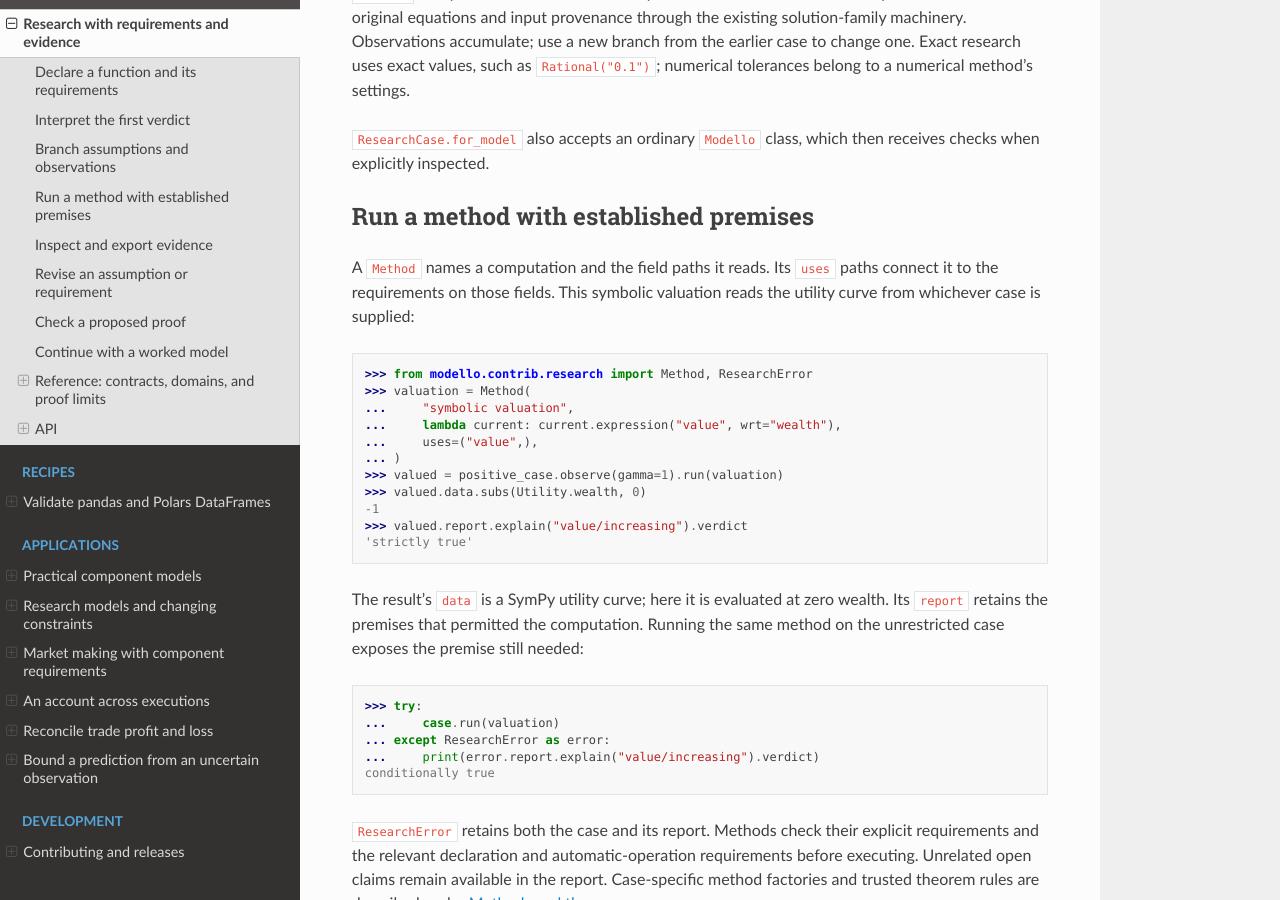
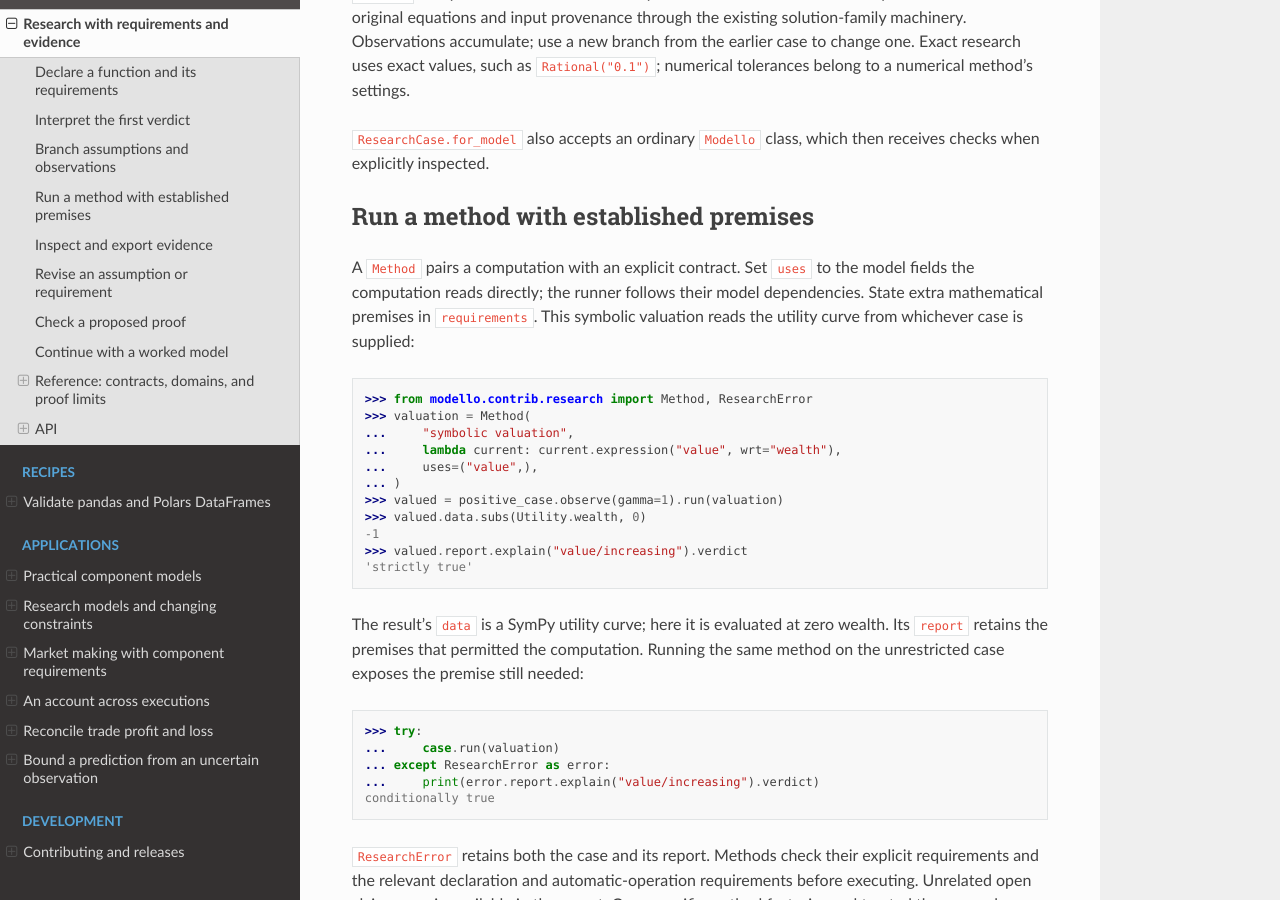
Before and after one commit to Code0x58/modello, a Sphinx documentation site: the page built from docs/contrib/research.rst, in a window 1280 px wide and 900 px high, scrolled down 2234 px. Built offline with Sphinx 7.4.7 and the Read the Docs theme 3.1.0, drawn with Linux system fonts in a browser that asks for light colours; some of the changed text lies outside the part shown.

Commit message:
Clarify author-supplied research method contracts

```diff
--- a/docs/contrib/research.rst
+++ b/docs/contrib/research.rst
@@ -115,9 +115,11 @@ then receives checks when explicitly inspected.
 Run a method with established premises
 --------------------------------------
 
-A ``Method`` names a computation and the field paths it reads. Its ``uses``
-paths connect it to the requirements on those fields. This symbolic valuation
-reads the utility curve from whichever case is supplied:
+A ``Method`` pairs a computation with an explicit contract. Set ``uses`` to
+the model fields the computation reads directly; the runner follows their
+model dependencies. State extra mathematical premises in ``requirements``.
+This symbolic valuation reads the utility curve from whichever case is
+supplied:
 
 >>> from modello.contrib.research import Method, ResearchError
 >>> valuation = Method(
@@ -586,6 +588,14 @@ factory. A blocked computation raises
 ``ResearchError`` with ``case`` and ``report``; numerical failures retain the
 same context. Unrelated unresolved claims do not block a method.
 
+``Method.execute`` is ordinary Python code. Automatic obligations come from
+the model expressions and retained native operands inspected by the research
+checker. Add mathematical premises needed only by the callback to
+``Method.requirements``. The callback implementation is part of the trust
+boundary. The study supplies checks connecting its proposed answer to the
+model, such as exact identities or optimality certificates; numerical
+comparisons remain observations.
+
 Reading a field through an alias consumes the same automatic obligations as
 reading its original path, including aliases exposed from nested components.
 Branch selection uses the report's resolved parameter assumptions, including
```
